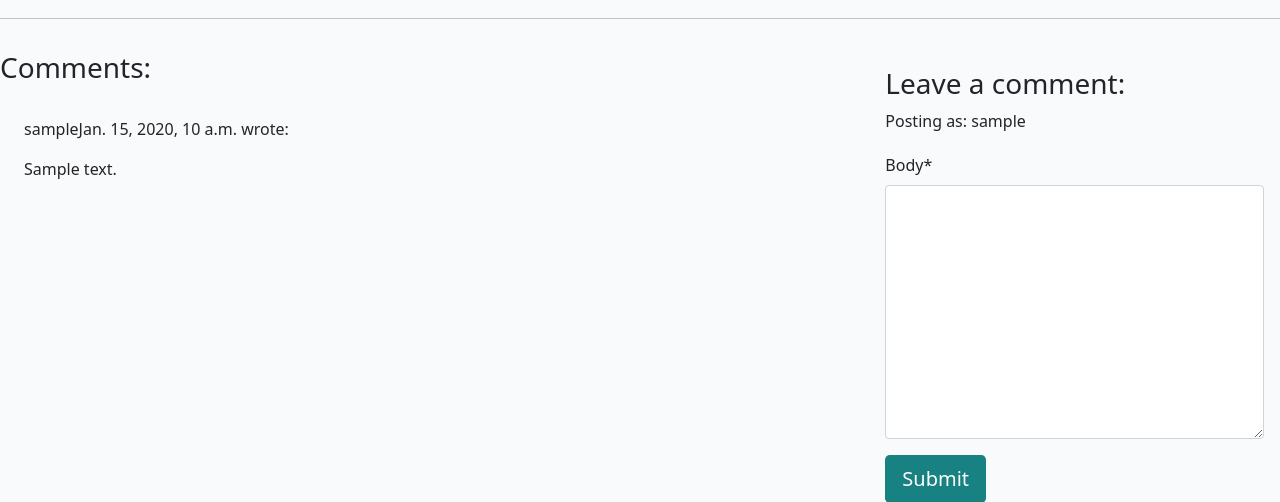
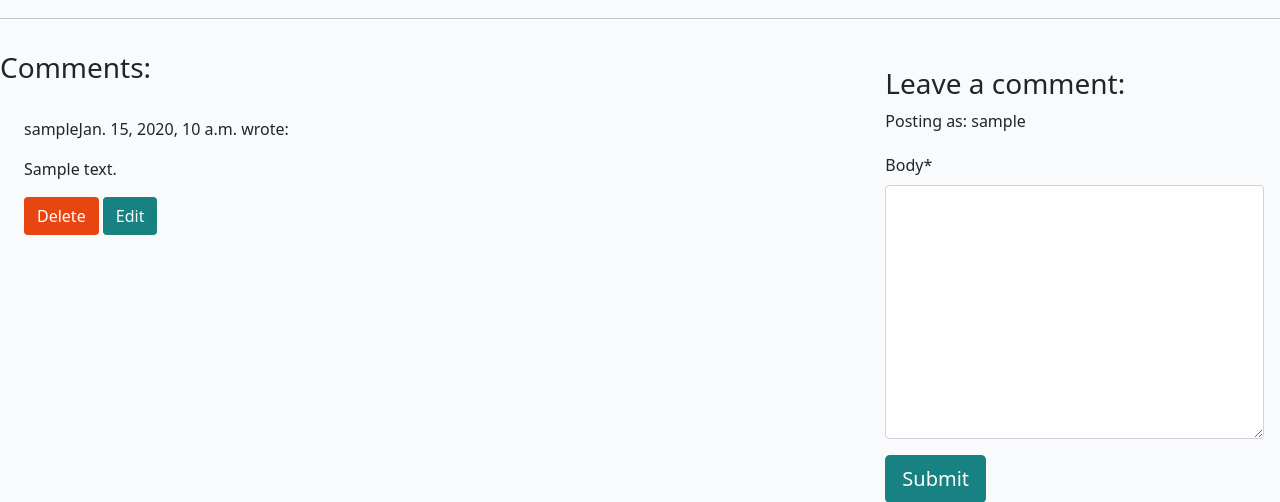
Before and after one commit to louisae452/django_blog_1, a Django app: a page that uses templates/base.html in a window 1280 px wide. Shown: the part 550-1052 px from the top of the page. Run offline with Django 4.2, Linux system fonts and the light colour scheme; a user stored in the database is signed in; tables that the repository leaves empty hold one stand-in row (values such as "Sample post"); some libraries are stand-ins or nearby versions.

Commit message:
Add edit capabilities

```diff
--- a/blog/templates/blog/post_detail.html
+++ b/blog/templates/blog/post_detail.html
@@ -61,6 +61,11 @@
             {% if not comment.approved and comment.author == user %}
             <p class="approval">This comment is awaiting approval</p>
             {% endif %}
+            {% if user.is_authenticated and comment.author == user %}
+            <button class="btn btn-delete" comment_id="{{ comment.id }}">Delete</button>
+            <button class="btn btn-edit" comment_id="{{ comment.id }}">Edit</button>
+            {% endif %}
+
         </div>
         <!-- Our for loop ends here -->
         {% endfor %}
@@ -84,4 +89,31 @@
     </div>
   </div>
 </div>
+
+<!-- Delete confirmation modal -->
+<div class="modal fade" id="deleteModal" tabindex="-1" aria-labelledby="deleteModalLabel" aria-hidden="true">
+    <div class="modal-dialog">
+        <div class="modal-content">
+            <div class="modal-header">
+                <h5 class="modal-title" id="deleteModalLabel">Delete comment?</h5>
+                <button type="button" class="btn-close" data-bs-dismiss="modal" aria-label="Close"></button>
+            </div>
+            <div class="modal-body">
+                Are you sure you want to delete your comment?
+                This action cannot be undone.
+            </div>
+            <div class="modal-footer">
+                <button type="button" class="btn btn-secondary" data-bs-dismiss="modal">Close</button>
+                <a id="deleteConfirm" href="#" class="btn
+          btn-danger">Delete</a>
+            </div>
+        </div>
+    </div>
+</div>
+
+
 {% endblock content %}
+
+{% block extras %}
+<script src="{% static 'js/comments.js' %}"></script>
+{% endblock %}
--- a/blog/urls.py
+++ b/blog/urls.py
@@ -4,4 +4,6 @@ from django.urls import path
 urlpatterns = [
     path('', views.PostList.as_view(), name='home'),
     path('<slug:slug>/', views.post_detail, name='post_detail'),
+    path('<slug:slug>/edit_comment/<int:comment_id>', views.comment_edit, name='comment_edit'),
+    path('<slug:slug>/delete_comment/<int:comment_id>', views.comment_delete, name='comment_delete'),
 ]
--- a/blog/views.py
+++ b/blog/views.py
@@ -1,8 +1,9 @@
-from django.shortcuts import render, get_object_or_404
+from django.shortcuts import render, get_object_or_404, reverse
 # from django.http import HttpResponse
 from django.views import generic
 from django.contrib import messages
-from .models import Post
+from django.http import HttpResponseRedirect
+from .models import Post, Comment
 from .forms import CommentForm
 
 # Create your views here.
@@ -55,3 +56,39 @@ def post_detail(request, slug):
 
         },
     )
+
+def comment_edit(request, slug, comment_id):
+    """
+    view to edit comments
+    """
+    if request.method == "POST":
+        print("received an edit request")
+        queryset = Post.objects.filter(status=1)
+        post = get_object_or_404(queryset, slug=slug)
+        comment = get_object_or_404(Comment, pk=comment_id)
+        comment_form = CommentForm(data=request.POST, instance=comment)
+        if comment_form.is_valid() and comment.author == request.user:
+            comment = comment_form.save(commit=False)
+            comment.post = post
+            comment.approved = False
+            comment.save()
+            messages.add_message(request, messages.SUCCESS, 'Comment updated')
+        else:
+            messages.add_message(request, messages.ERROR, 'Error updating')
+    return HttpResponseRedirect(reverse('post_detail', args=[slug]))
+
+def comment_delete(request, slug, comment_id):
+    """
+    view to delete comment
+    """
+    queryset = Post.objects.filter(status=1)
+    post = get_object_or_404(queryset, slug=slug)
+    comment = get_object_or_404(Comment, pk=comment_id)
+
+    if comment.author == request.user:
+        comment.delete()
+        messages.add_message(request, messages.SUCCESS, 'Comment deleted!')
+    else:
+        messages.add_message(request, messages.ERROR, 'You can only delete your own comments!')
+
+    return HttpResponseRedirect(reverse('post_detail', args=[slug]))
--- a/codestar/settings.py
+++ b/codestar/settings.py
@@ -32,7 +32,7 @@ TEMPLATES_DIR = os.path.join(BASE_DIR, 'templates')
 #SECRET_KEY = 'django-insecure-^fl*&fs-75&!w&cvq9j8qv$e(bouc6e_pbaz@%t9e(^8nk@bkr'
 SECRET_KEY = os.environ.get("SECRET_KEY")
 # SECURITY WARNING: don't run with debug turned on in production!
-DEBUG = True
+DEBUG = False
 
 ALLOWED_HOSTS = ['.herokuapp.com', '127.0.0.1',]
 
--- /dev/null
+++ b/static/js/comments.js
@@ -0,0 +1,44 @@
+const editButtons = document.getElementsByClassName("btn-edit");
+const commentText = document.getElementById("id_body");
+const commentForm = document.getElementById("commentForm");
+const submitButton = document.getElementById("submitButton");
+const deleteModal = new bootstrap.Modal(document.getElementById("deleteModal"));
+const deleteButtons = document.getElementsByClassName("btn-delete");
+const deleteConfirm = document.getElementById("deleteConfirm");
+/**
+* Initializes edit functionality for the provided edit buttons.
+*
+* For each button in the `editButtons` collection:
+* - Retrieves the associated comment's ID upon click.
+* - Fetches the content of the corresponding comment.
+* - Populates the `commentText` input/textarea with the comment's content for editing.
+* - Updates the submit button's text to "Update".
+* - Sets the form's action attribute to the `edit_comment/{commentId}` endpoint.
+*/
+for (let button of editButtons) {
+    button.addEventListener("click", (e) => {
+        let commentId = e.target.getAttribute("comment_id");
+        let commentContent = document.getElementById(`comment${commentId}`).innerText;
+        commentText.value = commentContent;
+        submitButton.innerText = "Update";
+        commentForm.setAttribute("action", `edit_comment/${commentId}`);
+    });
+}
+
+/**
+* Initializes deletion functionality for the provided delete buttons.
+*
+* For each button in the `deleteButtons` collection:
+* - Retrieves the associated comment's ID upon click.
+* - Updates the `deleteConfirm` link's href to point to the
+* deletion endpoint for the specific comment.
+* - Displays a confirmation modal (`deleteModal`) to prompt
+* the user for confirmation before deletion.
+*/
+for (let button of deleteButtons) {
+    button.addEventListener("click", (e) => {
+        let commentId = e.target.getAttribute("comment_id");
+        deleteConfirm.href = `delete_comment/${commentId}`;
+        deleteModal.show();
+    });
+}
--- a/static/js/script.js
+++ /dev/null
@@ -1 +0,0 @@
-console.log("Hello")
--- a/templates/account/base.html
+++ b/templates/account/base.html
@@ -39,5 +39,6 @@
     {% endblock body %}
     {% block extra_body %}
     {% endblock extra_body %}
+
   </body>
 </html>
--- a/templates/base.html
+++ b/templates/base.html
@@ -115,6 +115,8 @@
         integrity="sha384-gtEjrD/SeCtmISkJkNUaaKMoLD0//ElJ19smozuHV6z3Iehds+3Ulb9Bn9Plx0x4" crossorigin="anonymous">
         </script>
     <script src="{% static 'js/script.js' %}"></script>
+    {% block extras %}
+    {% endblock %}
 </body>
 
 </html>
```
